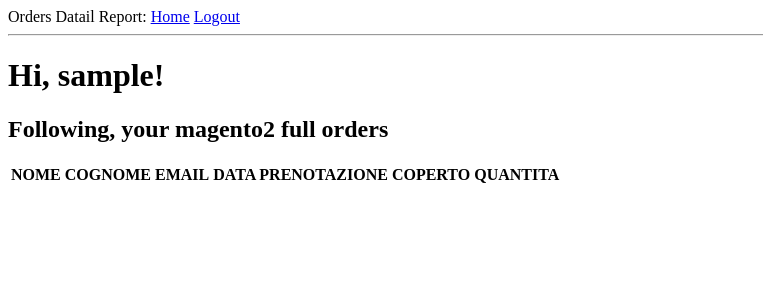
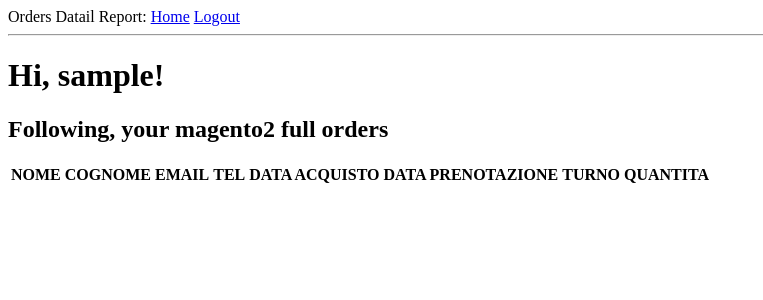
Before and after one commit to oldgiova/orders-detail-report-magento2, a Flask app: page / in a window 1280 px wide. Shown: the top 300 px of the page, without its empty margins (0-763 px from the left). Run offline with Flask 2, Linux system fonts and the light colour scheme; the visitor is signed in with stand-in values (Sample User, id 1); data comes from the database, SQL or seed files in the repository; data that the repository does not hold is empty.

Commit message:
added data prenotazione, turno, tel

```diff
--- a/app/magento.py
+++ b/app/magento.py
@@ -64,9 +64,12 @@ def mage_return_order_important_details_only(order_details):
     order_details_dict["creazione"] = order_details["created_at"]
     order_details_dict["nome"] = order_details["billing_address"]["firstname"]
     order_details_dict["cognome"] = order_details["billing_address"]["lastname"]
+    order_details_dict["tel"] = order_details["billing_address"]["telephone"]
     for detail in order_details["items"]:
         if detail["product_type"] == "virtual":
             order_details_dict["prenotazione"] = detail["sku"]
+            order_details_dict["data"], order_details_dict["ora"] = detail["sku"].split('-') # Coperto cena Venerdi 11-21:00
+            order_details_dict["data"] = order_details_dict["data"][-2:] # 11
             order_details_dict["quantita"] = detail["qty_ordered"]
     return order_details_dict
 
--- a/app/templates/index.html
+++ b/app/templates/index.html
@@ -8,8 +8,10 @@
             <th>NOME</th>
             <th>COGNOME</th>
             <th>EMAIL</th>
+            <th>TEL</th>
+            <th>DATA ACQUISTO</th>
             <th>DATA PRENOTAZIONE</th>
-            <th>COPERTO</th>
+            <th>TURNO</th>
             <th>QUANTITA</th>
         </tr>
     {% for order in final_details_list %}
@@ -17,8 +19,10 @@
             <td>{{ order.nome }}</td>
             <td>{{ order.cognome }}</td>
             <td>{{ order.email }}</td>
+            <td>{{ order.tel }}</td>
             <td>{{ order.creazione }}</td>
-            <td>{{ order.prenotazione }}</td>
+            <td>{{ order.data }}</td>
+            <td>{{ order.ora }}</td>
             <td>{{ order.quantita }}</td>
         </tr>
     {% endfor %}
```
